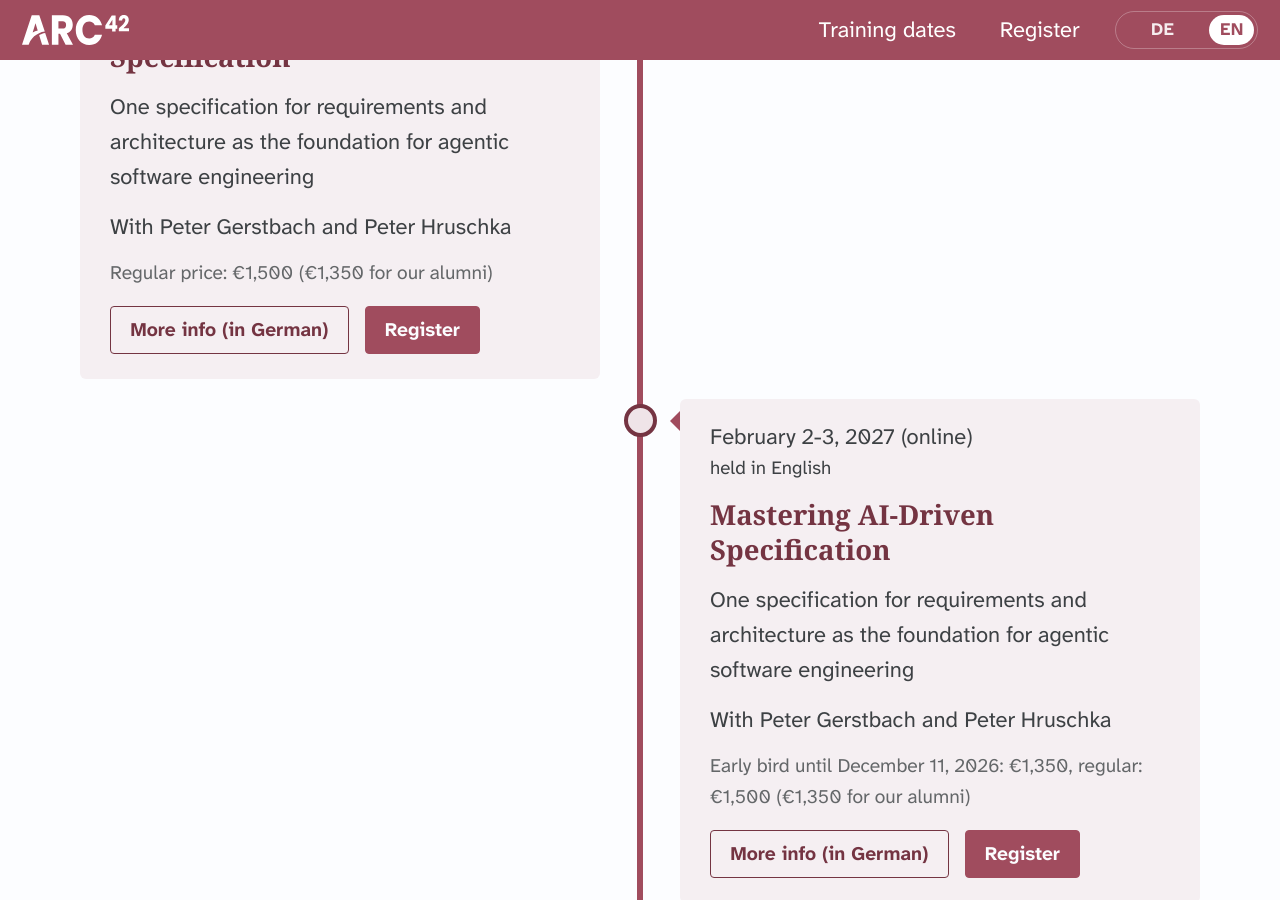
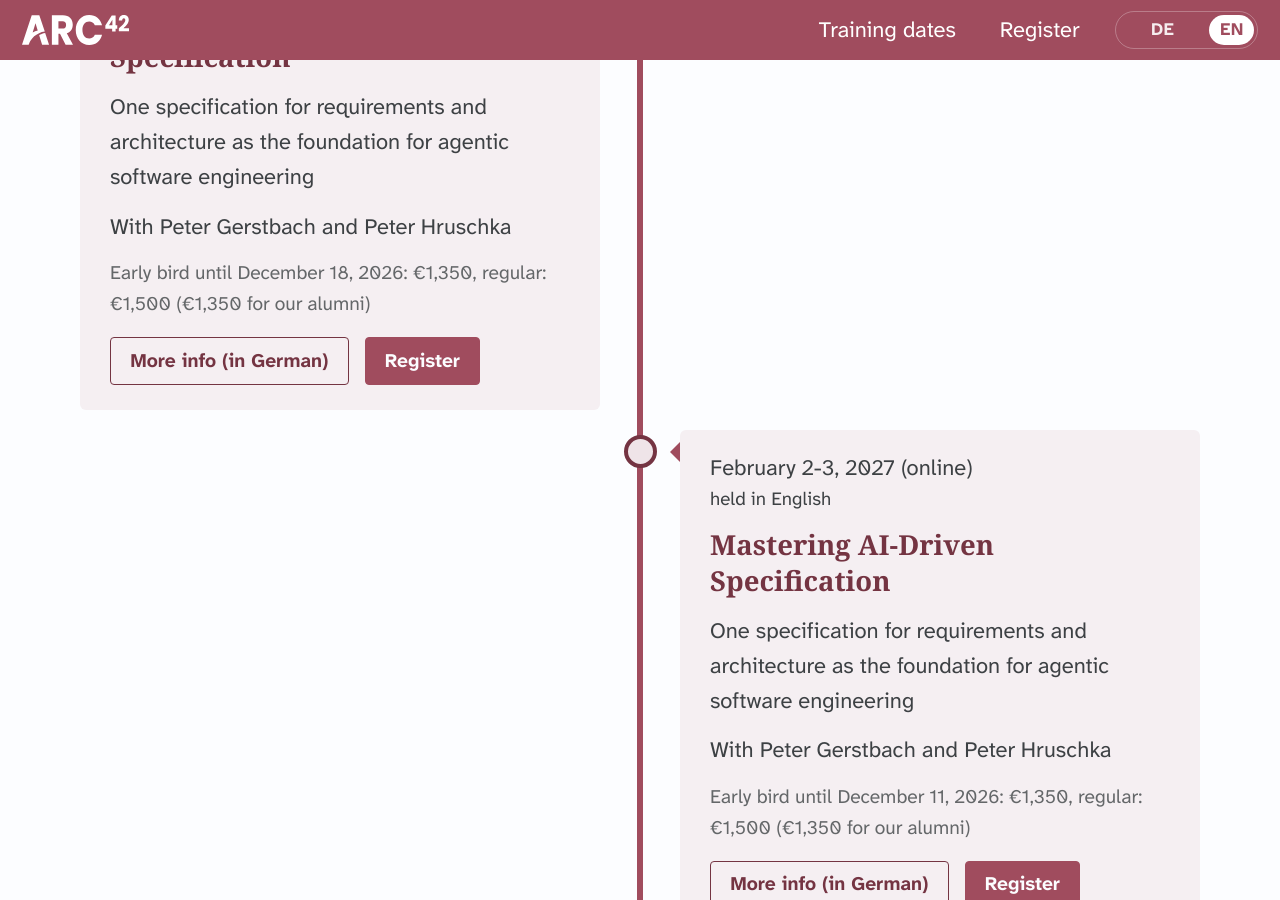
Before and after one commit to arc42/trainings.arc42.org-site, a Jekyll site: the page built from _pages/home.html, in a window 1280 px wide and 900 px high, scrolled down 1074 px. Built offline with Jekyll 4.4.1, drawn with Linux system fonts in a browser that asks for light colours; cached includes are drawn as plain includes; some web fonts are replaced.

Commit message:
maispec 27-01 maispec: price changed

```diff
--- a/_data/trainings.yml
+++ b/_data/trainings.yml
@@ -357,6 +357,9 @@ courses:
           amount: 1500
           currency: EUR
           alumni: 1350
+          early_bird:
+            amount: 1350
+            until: "2026-12-18"
         url: "https://trainings.arc42.org/#maispec-jan-2027"
         status: open
 
```
